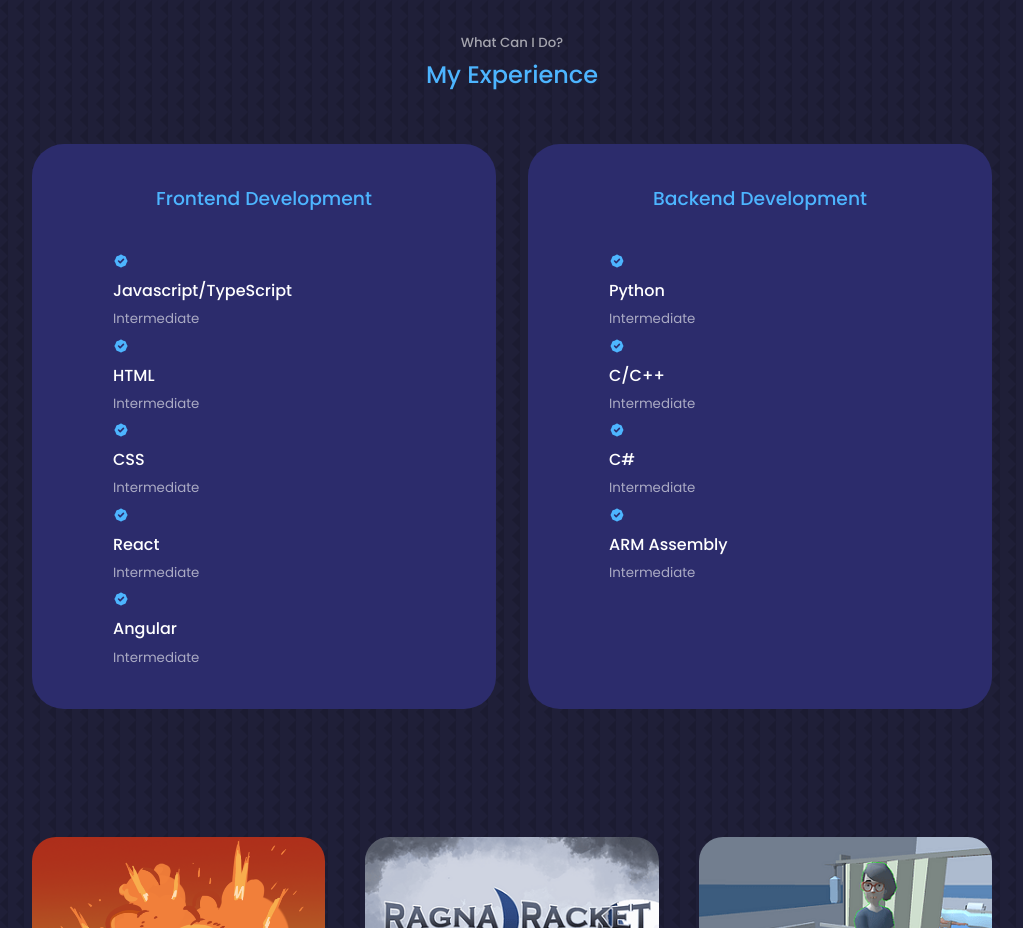
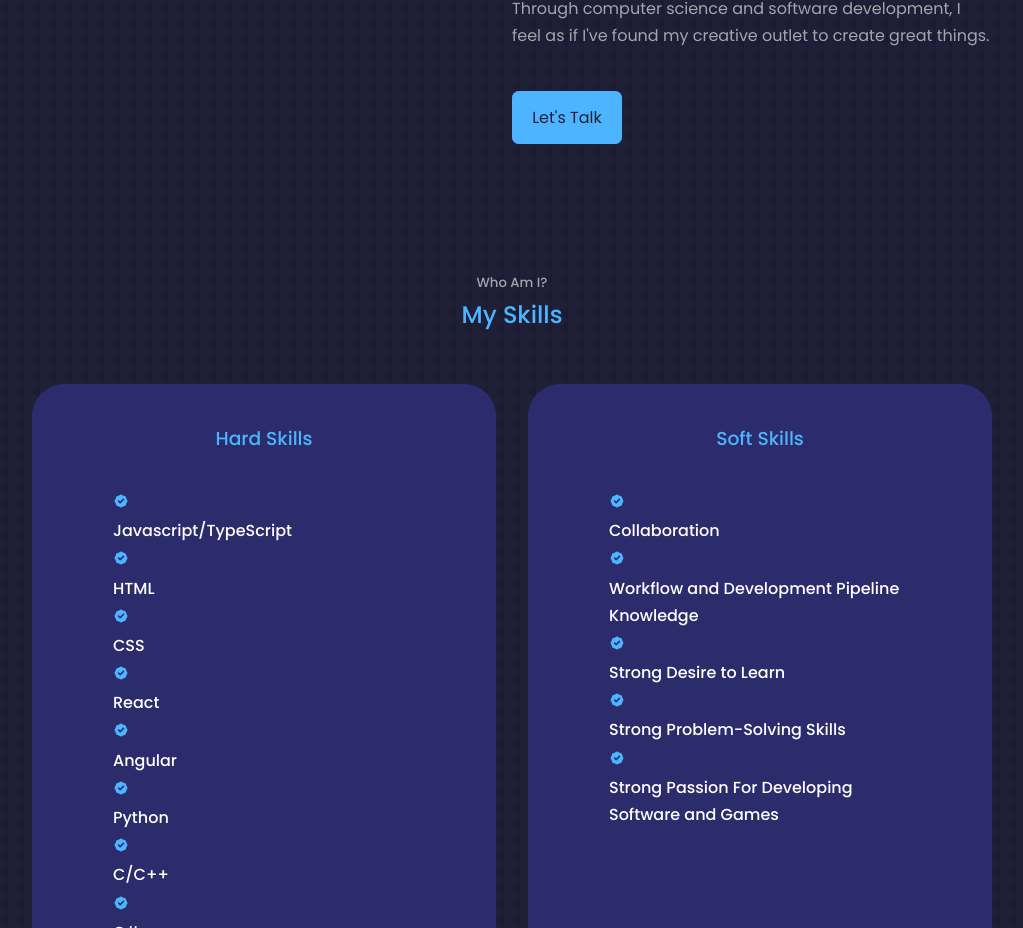
Before and after one commit to ZaneMODell/react-portfolio, a React (Create React App) app: page / in a window 1280 px wide. Shown: the part 1872-2800 px from the top of the page, without its empty margins (128-1151 px from the left). Built offline with nearby package versions, Linux system fonts and the light colour scheme.

Commit message:
Updates, removed bad projects

```diff
--- a/src/components/experience/Experience.jsx
+++ b/src/components/experience/Experience.jsx
@@ -5,85 +5,123 @@ import {HiBadgeCheck} from 'react-icons/hi'
 const Experience = () => {
   return (
     <section id='experience'>
-      <h5>What Can I Do?</h5>
-      <h2>My Experience</h2>
+      <h5>Who Am I?</h5>
+      <h2>My Skills</h2>
 
       <div className="container experience__container">
         <div className="experience__frontend">
-        <h3>Frontend Development</h3>
+        <h3>Hard Skills</h3>
         <div className="experience__content">
           <article className='experience__details'>
             <HiBadgeCheck className='experience__details-icon' />
             <div>
               <h4>Javascript/TypeScript</h4>
-              <small className='text-light'>Intermediate</small>
             </div>
           </article>
           <article className='experience__details'>
             <HiBadgeCheck className='experience__details-icon' />
             <div>
               <h4>HTML</h4>
-              <small className='text-light'>Intermediate</small>
             </div>
           </article>
           <article className='experience__details'>
             <HiBadgeCheck className='experience__details-icon' />
             <div>
               <h4>CSS</h4>
-              <small className='text-light'>Intermediate</small>
             </div>
           </article>
           <article className='experience__details'>
             <HiBadgeCheck className='experience__details-icon' />
             <div>
               <h4>React</h4>
-              <small className='text-light'>Intermediate</small>
             </div>
           </article>
           <article className='experience__details'>
             <HiBadgeCheck className='experience__details-icon' />
             <div>
               <h4>Angular</h4>
-              <small className='text-light'>Intermediate</small>
             </div>
           </article>
-        </div>
-        </div>
-
-        {/*END OF FRONTEND*/}
-
-        <div className="experience__backend">
-        <h3>Backend Development</h3>
-        <div className="experience__content">
           <article className='experience__details'>
             <HiBadgeCheck className='experience__details-icon' />
             <div>
               <h4>Python</h4>
-              <small className='text-light'>Intermediate</small>
             </div>
           </article>
           <article className='experience__details'>
             <HiBadgeCheck className='experience__details-icon' />
             <div>
               <h4>C/C++</h4>
-              <small className='text-light'>Intermediate</small>
             </div>
           </article>
           <article className='experience__details'>
             <HiBadgeCheck className='experience__details-icon' />
             <div>
               <h4>C#</h4>
-              <small className='text-light'>Intermediate</small>
+            </div>
+          </article>
+          <article className='experience__details'>
+            <HiBadgeCheck className='experience__details-icon' />
+            <div>
+              <h4>Unity</h4>
+            </div>
+          </article>
+          <article className='experience__details'>
+            <HiBadgeCheck className='experience__details-icon' />
+            <div>
+              <h4>Unreal Engine 5</h4>
             </div>
           </article>
           <article className='experience__details'>
             <HiBadgeCheck className='experience__details-icon' />
             <div>
               <h4>ARM Assembly</h4>
-              <small className='text-light'>Intermediate</small>
             </div>
           </article>
+          <article className='experience__details'>
+            <HiBadgeCheck className='experience__details-icon' />
+            <div>
+              <h4>JIRA/Confluence</h4>
+            </div>
+          </article>
+        </div>
+        </div>
 
+        {/*END OF HARD SKILLS*/}
+
+        <div className="experience__backend">
+        <h3>Soft Skills</h3>
+        <div className="experience__content">
+          <article className='experience__details'>
+            <HiBadgeCheck className='experience__details-icon' />
+            <div>
+              <h4>Collaboration</h4>
+            </div>
+          </article>
+          <article className='experience__details'>
+            <HiBadgeCheck className='experience__details-icon' />
+            <div>
+              <h4>Workflow and Development Pipeline Knowledge</h4>
+            </div>
+          </article>
+          <article className='experience__details'>
+            <HiBadgeCheck className='experience__details-icon' />
+            <div>
+              <h4>Strong Desire to Learn</h4>
+            </div>
+          </article>
+          <article className='experience__details'>
+            <HiBadgeCheck className='experience__details-icon' />
+            <div>
+              <h4>Strong Problem-Solving Skills</h4>
+            </div>
+          </article>
+          <article className='experience__details'>
+            <HiBadgeCheck className='experience__details-icon' />
+            <div>
+              <h4>Strong Passion For Developing Software and Games</h4>
+            </div>
+          </article>
         </div>
         </div>
       </div>
--- a/src/components/header/header.css
+++ b/src/components/header/header.css
@@ -1,6 +1,6 @@
 header {
-    height: 110vh;
-    padding-top: 6rem;
+    height: 140vh;
+    padding-top: 4rem;
     overflow: hidden;
 }
 
--- a/src/components/portfolio/Portfolio.jsx
+++ b/src/components/portfolio/Portfolio.jsx
@@ -4,8 +4,6 @@ import IMG1 from '../../assets/PeppyExplosion.png'
 import IMG2 from '../../assets/RagnaracketKronas.png'
 import IMG3 from '../../assets/Fading Memories Marcia.png'
 import IMG4 from '../../assets/MOD.png'
-import IMG5 from '../../assets/breakandenter.jpg'
-import IMG6 from '../../assets/3DFPS.png'
 
 const data = [
   {
@@ -44,23 +42,6 @@ const data = [
 
   },
 
-  {
-    id: 5,
-    image: IMG5,
-    title: 'Break and Enter',
-    link: 'https://viktor-filipovich.itch.io/break-and-enter',
-    demo: 'https://youtu.be/TA4FDh-XBY0'
-
-  },
-
-  {
-    id: 6,
-    image: IMG6,
-    title: '3D FPS Project',
-    link: 'https://zaneodell.itch.io/3d-fps-final-submission',
-    demo: 'https://youtube.com'
-
-  },
 
 ]
 
@@ -76,12 +57,11 @@ const Portfolio = () => {
             return(
               <article key={id} className='portfolio__item'>
           <div className="portfolio__item-image">
-          <img src={image} alt={title} id= {title}/>
+          <img src={image} alt={title} id= {title.split(" ").join("")}/>
           </div>
           <h3>{title}</h3>
           <div className="portfolio__item-cta">
             <a href={link} className='btn' target='_blank'>Project Link</a>
-            {/* <a href={demo} className='btn btn-primary' target='_blank'>Project Demo</a> */}
           </div>
         </article>
             )
--- a/src/components/portfolio/portfolio.css
+++ b/src/components/portfolio/portfolio.css
@@ -1,6 +1,6 @@
 .portfolio__container {
     display:grid;
-    grid-template-columns: repeat(3, 1fr);
+    grid-template-columns: repeat(2, 1fr);
     gap: 2.5rem;
 }
 
@@ -27,12 +27,16 @@
 }
 
 .portfolio_item-cta {
-    display: flex;
+    display: inline-flex;
+    margin: auto;
     gap: 1rem;
     margin: 1rem;
 }
 #PizzaKai {
-    height: 17.5rem;
+    height: 21.5rem;
+}
+#MerchantofDeath {
+    height: 21.5rem;
 }
 
 /* ========================= MEDIA QUERIES (MEDIUM DEVICES) ======================== */
```
